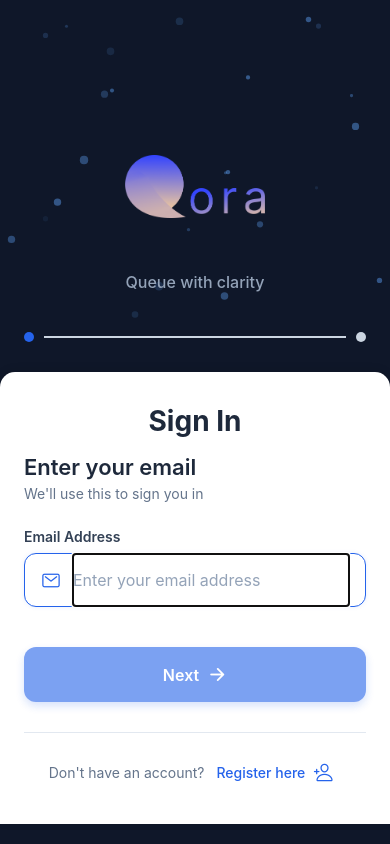
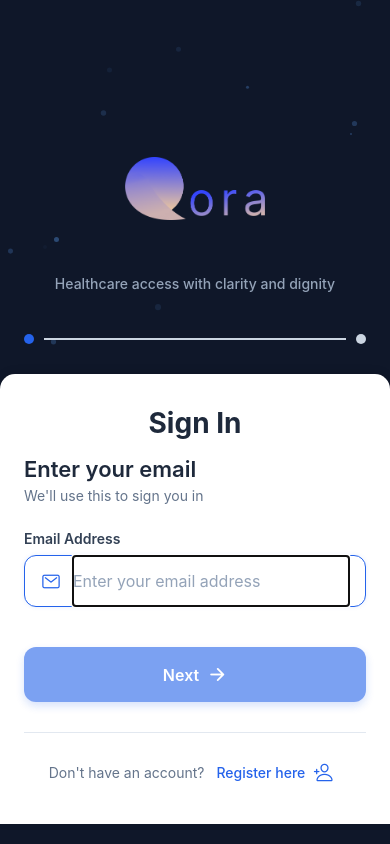
Before and after one commit to melody-sheep/qora-roi-hackathon, a React Native app: screen /Login in a window 390 px wide. Built offline with nearby package versions, Linux system fonts and the light colour scheme.

Commit message:
aal: input field visual bug

```diff
--- a/App.js
+++ b/App.js
@@ -1,6 +1,7 @@
 import React from 'react';
 import { NavigationContainer } from '@react-navigation/native';
 import { createStackNavigator } from '@react-navigation/stack';
+import { StatusBar } from 'react-native';
 import LoginScreen from './src/screens/LoginScreen';
 import RegisterScreen from './src/screens/RegisterScreen';
 
@@ -8,17 +9,29 @@ const Stack = createStackNavigator();
 
 export default function App() {
   return (
+    <>
+      <StatusBar barStyle="light-content" backgroundColor="#0F172A" />
       <NavigationContainer>
         <Stack.Navigator
           initialRouteName="Login"
           screenOptions={{
             headerShown: false,
             cardStyle: { backgroundColor: '#0F172A' },
+            gestureEnabled: false,
           }}
         >
-        <Stack.Screen name="Login" component={LoginScreen} />
-        <Stack.Screen name="Register" component={RegisterScreen} />
+          <Stack.Screen
+            name="Login"
+            component={LoginScreen}
+            options={{ animationEnabled: false }}
+          />
+          <Stack.Screen
+            name="Register"
+            component={RegisterScreen}
+            options={{ animationEnabled: false }}
+          />
         </Stack.Navigator>
       </NavigationContainer>
+    </>
   );
 }
--- a/src/components/AuthInput.js
+++ b/src/components/AuthInput.js
@@ -44,8 +44,10 @@ export default function AuthInput({
           autoCapitalize={autoCapitalize}
           onFocus={() => setIsFocused(true)}
           onBlur={() => setIsFocused(false)}
-          editable={true}  // Make sure it's editable
-          selectTextOnFocus={true}  // Allow text selection
+          editable={true}
+          selectTextOnFocus={true}
+          autoCorrect={false}
+          spellCheck={false}
           {...props}
         />
         {secureTextEntry && (
@@ -111,7 +113,10 @@ const styles = StyleSheet.create({
     paddingVertical: 16,
     fontSize: 16,
     color: '#1E293B',
-    minHeight: 50,  // Better touch target
+    minHeight: 50,
+    includeFontPadding: false,
+    paddingTop: 0,
+    paddingBottom: 0,
   },
   inputWithIcon: {
     paddingLeft: 0,
--- a/src/components/ParticlesBackground.js
+++ b/src/components/ParticlesBackground.js
@@ -3,14 +3,15 @@ import { View, StyleSheet, Dimensions, Animated } from 'react-native';
 
 const { width, height } = Dimensions.get('window');
 
-export default function ParticlesBackground() {
+function ParticlesBackground({ count = 20 }) {
+  // Use a smaller default count for performance
   const particles = useRef(
-    Array.from({ length: 50 }).map(() => ({  // Increased from 30 to 50
+    Array.from({ length: count }).map(() => ({
       x: Math.random() * width,
       y: Math.random() * height,
-      size: Math.random() * 6 + 2,  // Increased size
-      speed: Math.random() * 1 + 0.5,  // Increased speed
-      opacity: Math.random() * 0.5 + 0.3,  // Increased opacity
+      size: Math.random() * 4 + 2,
+      speed: Math.random() * 0.8 + 0.3,
+      opacity: Math.random() * 0.4 + 0.2,
     }))
   ).current;
 
@@ -18,30 +19,45 @@ export default function ParticlesBackground() {
     particles.map(() => new Animated.Value(0))
   ).current;
 
+  // Keep references to the loop animations so we can stop them on unmount
+  const loops = useRef([]);
+
   useEffect(() => {
     particles.forEach((_, index) => {
       // Random starting point
       animations[index].setValue(Math.random());
 
-      Animated.loop(
+      const loop = Animated.loop(
         Animated.sequence([
           Animated.timing(animations[index], {
             toValue: 1,
-            duration: Math.random() * 3000 + 2000,
+            duration: Math.random() * 2500 + 1500,
             useNativeDriver: true,
           }),
           Animated.timing(animations[index], {
             toValue: 0,
-            duration: Math.random() * 3000 + 2000,
+            duration: Math.random() * 2500 + 1500,
             useNativeDriver: true,
           }),
         ])
-      ).start();
+      );
+
+      loops.current.push(loop);
+      loop.start();
     });
-  }, []);
+
+    return () => {
+      // Stop all running loops on unmount to avoid leftover animations
+      loops.current.forEach(l => l.stop());
+      loops.current = [];
+    };
+  }, [count, animations, particles]);
+
+  // Prevent touches from being intercepted by the background
+  const containerPointerEvents = 'none';
 
   return (
-    <View style={styles.container}>
+    <View style={styles.container} pointerEvents={containerPointerEvents}>
       {/* Background gradient */}
       <View style={styles.gradientBackground} />
 
@@ -104,3 +120,7 @@ const styles = StyleSheet.create({
     position: 'absolute',
   },
 });
+
+ParticlesBackground.displayName = 'ParticlesBackground';
+
+export default React.memo(ParticlesBackground);
--- a/src/screens/LoginScreen.js
+++ b/src/screens/LoginScreen.js
@@ -10,6 +10,7 @@ import {
   Image,
   Animated,
   TouchableOpacity,
+  StatusBar,
 } from 'react-native';
 import { useNavigation } from '@react-navigation/native';
 import * as Animatable from 'react-native-animatable';
@@ -213,16 +214,20 @@ export default function LoginScreen() {
   };
 
   return (
-    <SafeAreaView style={styles.container}>
+    <View style={styles.container}>
+      <StatusBar barStyle="light-content" backgroundColor="#0F172A" />
       <ParticlesBackground />
 
       <KeyboardAvoidingView
         behavior={Platform.OS === 'ios' ? 'padding' : 'height'}
         style={styles.keyboardView}
+        keyboardVerticalOffset={Platform.OS === 'ios' ? 0 : 20}
       >
         <ScrollView
           contentContainerStyle={styles.scrollContent}
           keyboardShouldPersistTaps="handled"
+          showsVerticalScrollIndicator={false}
+          bounces={false}
         >
           <View style={styles.content}>
             {/* Logo Section with Fade Animation */}
@@ -238,7 +243,7 @@ export default function LoginScreen() {
                 duration={1000}
                 style={styles.tagline}
               >
-                Queue with clarity
+                Healthcare access with clarity and dignity
               </Animatable.Text>
             </Animated.View>
 
@@ -270,7 +275,7 @@ export default function LoginScreen() {
           </View>
         </ScrollView>
       </KeyboardAvoidingView>
-    </SafeAreaView>
+    </View>
   );
 }
 
@@ -279,25 +284,23 @@ const styles = {
     flex: 1,
     backgroundColor: '#0F172A',
   },
-  safeArea: {
-    flex: 1,
-  },
   keyboardView: {
     flex: 1,
   },
   scrollContent: {
     flexGrow: 1,
     justifyContent: 'flex-end',
-    paddingBottom: 20,
+    paddingBottom: Platform.OS === 'ios' ? 40 : 20,
   },
   content: {
-    minHeight: '100%',
+    flex: 1,
     justifyContent: 'flex-end',
+    paddingTop: Platform.OS === 'ios' ? 60 : 40,
   },
   logoContainer: {
     alignItems: 'center',
     marginBottom: 40,
-    marginTop: 60,
+    marginTop: 20,
   },
   logo: {
     width: 140,
@@ -312,9 +315,12 @@ const styles = {
     marginBottom: 8,
   },
   tagline: {
-    fontSize: 16,
+    fontSize: 14,
     color: '#94A3B8',
     fontWeight: '500',
+    textAlign: 'center',
+    paddingHorizontal: 40,
+    lineHeight: 20,
   },
   stepIndicator: {
     flexDirection: 'row',
--- a/src/screens/RegisterScreen.js
+++ b/src/screens/RegisterScreen.js
@@ -9,6 +9,7 @@ import {
   Alert,
   Image,
   Animated,
+  StatusBar,
 } from 'react-native';
 import { useNavigation } from '@react-navigation/native';
 import * as Animatable from 'react-native-animatable';
@@ -97,16 +98,20 @@ export default function RegisterScreen() {
                      password === confirmPassword;
 
   return (
-    <SafeAreaView style={styles.container}>
+    <View style={styles.container}>
+      <StatusBar barStyle="light-content" backgroundColor="#0F172A" />
       <ParticlesBackground />
 
       <KeyboardAvoidingView
         behavior={Platform.OS === 'ios' ? 'padding' : 'height'}
         style={styles.keyboardView}
+        keyboardVerticalOffset={Platform.OS === 'ios' ? 0 : 20}
       >
         <ScrollView
           contentContainerStyle={styles.scrollContent}
           keyboardShouldPersistTaps="handled"
+          showsVerticalScrollIndicator={false}
+          bounces={false}
         >
           <View style={styles.content}>
             {/* Logo Section with Fade Animation */}
@@ -122,14 +127,14 @@ export default function RegisterScreen() {
                 duration={1000}
                 style={styles.tagline}
               >
-                Queue with clarity
+                Healthcare access with clarity and dignity
               </Animatable.Text>
             </Animated.View>
 
             {/* Auth Card */}
             <AuthCard
               title="Create Account"
-              subtitle="Join Qora in a few steps. We'll help you book appointments easily."
+              subtitle="Join QORA in a few steps. We'll help you book appointments easily."
             >
               <View style={styles.formContainer}>
                 {/* Full Name Input */}
@@ -144,6 +149,7 @@ export default function RegisterScreen() {
                   autoCapitalize="words"
                   error={errors.fullName}
                   icon="person-outline"
+                  autoFocus={true}
                 />
 
                 {/* Email Input */}
@@ -224,7 +230,7 @@ export default function RegisterScreen() {
           </View>
         </ScrollView>
       </KeyboardAvoidingView>
-    </SafeAreaView>
+    </View>
   );
 }
 
@@ -239,16 +245,17 @@ const styles = {
   scrollContent: {
     flexGrow: 1,
     justifyContent: 'flex-end',
-    paddingBottom: 20,
+    paddingBottom: Platform.OS === 'ios' ? 40 : 20,
   },
   content: {
-    minHeight: '100%',
+    flex: 1,
     justifyContent: 'flex-end',
+    paddingTop: Platform.OS === 'ios' ? 60 : 40,
   },
   logoContainer: {
     alignItems: 'center',
     marginBottom: 40,
-    marginTop: 60,
+    marginTop: 20,
   },
   logo: {
     width: 140,
@@ -263,9 +270,12 @@ const styles = {
     marginBottom: 8,
   },
   tagline: {
-    fontSize: 16,
+    fontSize: 14,
     color: '#94A3B8',
     fontWeight: '500',
+    textAlign: 'center',
+    paddingHorizontal: 40,
+    lineHeight: 20,
   },
   formContainer: {
     marginTop: 20,
```
Lines whose indentation alone changed are shown as unchanged.
